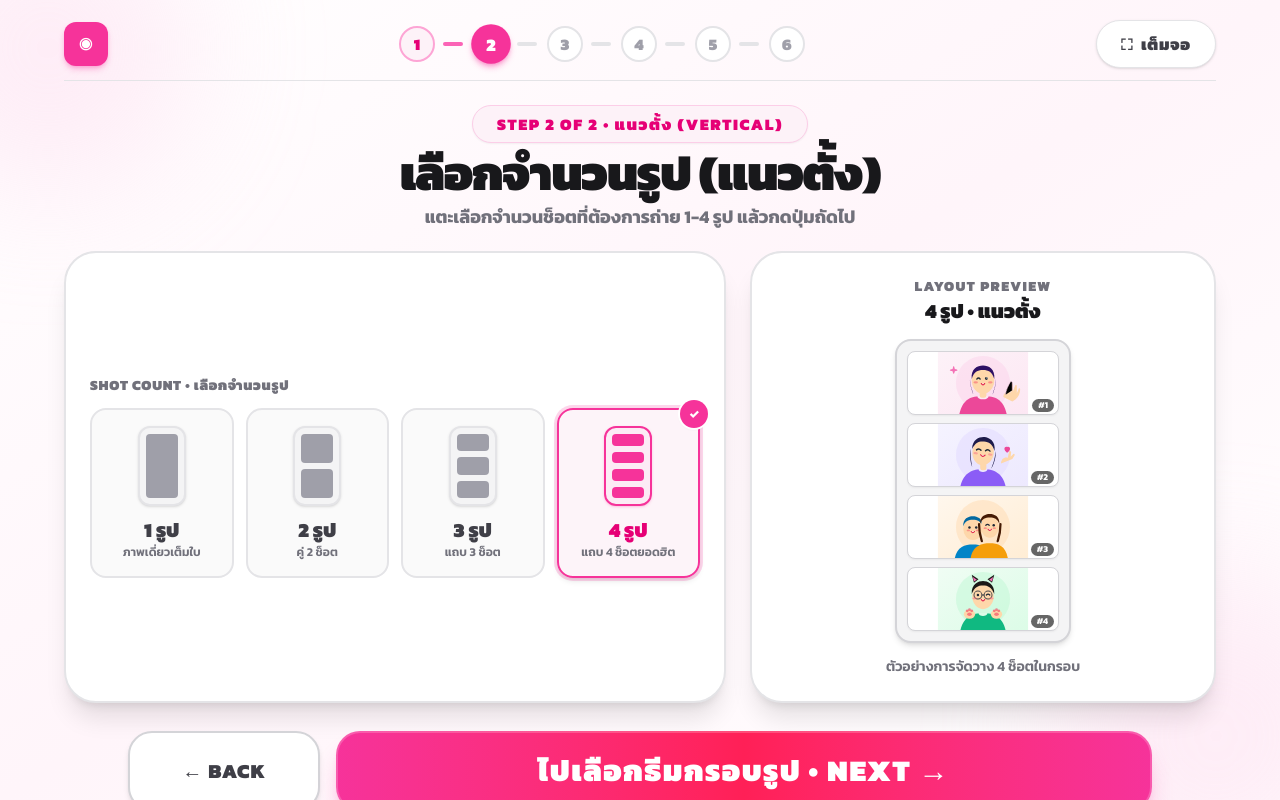
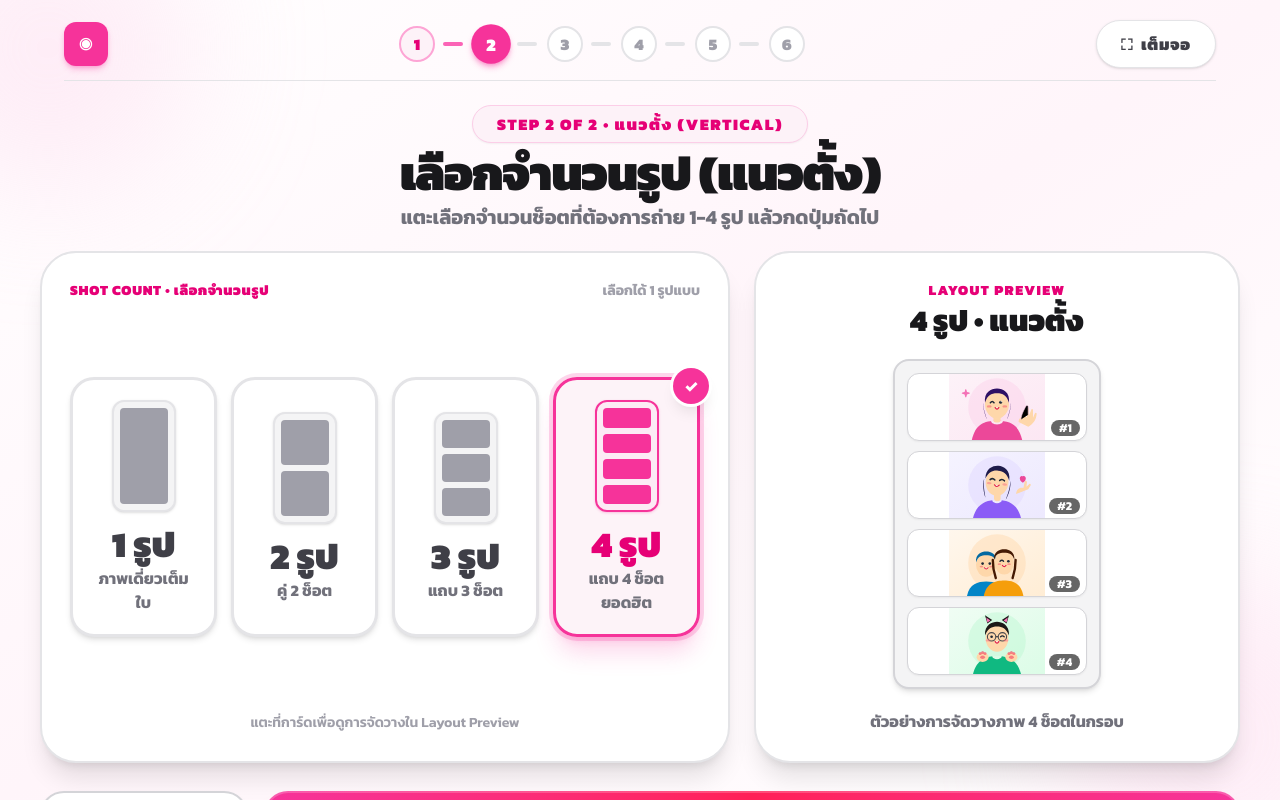
Before and after one commit to suhaimeejehha-glitch/camera-page, a Next.js app: page /setup in a window 1280 px wide. Both pictures are taken after a click on the button "ไปเลือกจำนวนรูป • NEXT →". Built offline with nearby package versions, Linux system fonts and the light colour scheme.

Commit message:
style: upscale shot selection and layout preview for kiosk touchscreen

```diff
--- a/app/components/frames/LayoutSetupStep.tsx
+++ b/app/components/frames/LayoutSetupStep.tsx
@@ -118,7 +118,11 @@ function MiniLayoutIcon({
         active
           ? "border-pink-500 bg-pink-100/60 shadow-pink-500/20"
           : "border-zinc-200 bg-zinc-100"
-      } ${isVertical ? "h-16 sm:h-20 w-10 sm:w-12 flex-col" : "h-10 sm:h-12 w-18 sm:w-22 flex-row"}`}
+      } ${
+        isVertical
+          ? "h-20 sm:h-24 lg:h-28 w-12 sm:w-14 lg:w-16 flex-col"
+          : "h-12 sm:h-14 lg:h-16 w-20 sm:w-24 lg:w-28 flex-row"
+      }`}
     >
       {Array.from({ length: count }).map((_, idx) => (
         <div
@@ -451,7 +455,7 @@ export function LayoutSetupStep() {
   }
 
   return (
-    <div className="flex h-full max-h-full w-full max-w-5xl lg:max-w-6xl flex-col items-center justify-between gap-3 sm:gap-5 py-2 select-none">
+    <div className="flex h-full max-h-full w-full max-w-6xl lg:max-w-7xl flex-col items-center justify-between gap-3 sm:gap-5 py-2 select-none">
       {/* หัวข้อ Step 2 */}
       <div className="flex flex-col items-center gap-1.5 text-center shrink-0">
         <span className="rounded-full border border-pink-200 bg-pink-50 px-6 py-1.5 font-mono text-xs sm:text-sm lg:text-base font-black tracking-widest text-pink-600 uppercase shadow-xs">
@@ -460,18 +464,25 @@ export function LayoutSetupStep() {
         <h2 className="text-3xl font-black text-zinc-900 sm:text-4xl lg:text-5xl tracking-tight">
           เลือกจำนวนรูป ({orientation === "vertical" ? "แนวตั้ง" : "แนวนอน"})
         </h2>
-        <p className="text-base font-bold text-zinc-500 sm:text-lg">
+        <p className="text-base font-bold text-zinc-500 sm:text-lg lg:text-xl">
           แตะเลือกจำนวนช็อตที่ต้องการถ่าย 1-4 รูป แล้วกดปุ่มถัดไป
         </p>
       </div>
 
-      {/* ตัวเลือกจำนวนรูป 1-4 + พรีวิว */}
-      <div className="grid w-full grid-cols-1 gap-4 sm:grid-cols-12 sm:gap-6 my-auto">
-        <div className="flex flex-col justify-center gap-3 rounded-[32px] border-2 border-zinc-200 bg-white p-5 sm:p-6 shadow-xl sm:col-span-7">
-          <p className="font-mono text-xs sm:text-sm font-black tracking-wider text-zinc-500 uppercase text-center sm:text-left">
-            SHOT COUNT • เลือกจำนวนรูป
-          </p>
-          <div className="grid grid-cols-2 gap-3 sm:grid-cols-4">
+      {/* ตัวเลือกจำนวนรูป 1-4 + พรีวิว เต็มจอสัมผัส */}
+      <div className="grid w-full grid-cols-1 gap-5 sm:grid-cols-12 sm:gap-6 my-auto items-stretch">
+        {/* ฝั่งซ้าย: ปุ่มเลือก 1, 2, 3, 4 รูป */}
+        <div className="flex flex-col justify-between gap-4 rounded-[32px] sm:rounded-[36px] border-2 border-zinc-200 bg-white p-5 sm:p-7 shadow-xl sm:col-span-7">
+          <div className="flex items-center justify-between">
+            <p className="font-mono text-xs sm:text-sm font-black tracking-wider text-pink-600 uppercase">
+              SHOT COUNT • เลือกจำนวนรูป
+            </p>
+            <span className="text-xs sm:text-sm font-bold text-zinc-400">
+              เลือกได้ 1 รูปแบบ
+            </span>
+          </div>
+
+          <div className="grid grid-cols-2 gap-3 sm:grid-cols-4 sm:gap-3.5 my-auto">
             {SHOT_OPTIONS.map((opt) => {
               const active = shots === opt.count;
               return (
@@ -479,14 +490,14 @@ export function LayoutSetupStep() {
                   key={opt.count}
                   type="button"
                   onClick={() => setShots(opt.count)}
-                  className={`relative flex min-h-32 sm:min-h-40 flex-col items-center justify-center gap-2.5 rounded-2xl border-2 p-3 sm:p-4 transition active:scale-95 touch-manipulation cursor-pointer ${
+                  className={`relative flex min-h-48 sm:min-h-56 lg:min-h-64 flex-col items-center justify-center gap-3 rounded-2xl sm:rounded-3xl border-3 p-4 sm:p-5 transition-all active:scale-95 touch-manipulation cursor-pointer ${
                     active
-                      ? "border-pink-500 bg-pink-50/80 text-pink-600 shadow-md ring-3 ring-pink-500/20"
-                      : "border-zinc-200 bg-zinc-50 text-zinc-700 hover:border-pink-300 hover:bg-white"
+                      ? "border-pink-500 bg-pink-50/90 text-pink-600 shadow-xl shadow-pink-500/20 ring-4 ring-pink-500/20"
+                      : "border-zinc-200 bg-white text-zinc-700 hover:border-pink-300 shadow-md"
                   }`}
                 >
                   {active ? (
-                    <span className="absolute -top-2.5 -right-2.5 flex h-7 w-7 items-center justify-center rounded-full bg-pink-500 text-xs font-black text-white shadow ring-2 ring-white">
+                    <span className="absolute -top-3 -right-3 flex h-8 w-8 sm:h-9 sm:w-9 items-center justify-center rounded-full bg-pink-500 text-sm sm:text-base font-black text-white shadow-lg ring-3 ring-white">
                       ✓
                     </span>
                   ) : null}
@@ -496,11 +507,11 @@ export function LayoutSetupStep() {
                     orientation={orientation}
                     active={active}
                   />
-                  <div className="flex flex-col items-center text-center">
-                    <span className="text-lg sm:text-xl font-black">
+                  <div className="flex flex-col items-center text-center gap-0.5">
+                    <span className="text-2xl sm:text-3xl lg:text-4xl font-black">
                       {opt.label}
                     </span>
-                    <span className="text-xs text-zinc-500 font-semibold">
+                    <span className="text-xs sm:text-sm lg:text-base text-zinc-500 font-bold">
                       {opt.desc}
                     </span>
                   </div>
@@ -508,44 +519,48 @@ export function LayoutSetupStep() {
               );
             })}
           </div>
+
+          <p className="text-center text-xs sm:text-sm font-semibold text-zinc-400">
+            แตะที่การ์ดเพื่อดูการจัดวางใน Layout Preview
+          </p>
         </div>
 
-        {/* ฝั่งตัวอย่างโครงกรอบ */}
-        <div className="flex flex-col items-center justify-center gap-2.5 rounded-[32px] border-2 border-zinc-200 bg-white p-5 sm:p-6 shadow-xl sm:col-span-5">
+        {/* ฝั่งขวา: ตัวอย่างโครงกรอบ (Preview) */}
+        <div className="flex flex-col items-center justify-between gap-3 rounded-[32px] sm:rounded-[36px] border-2 border-zinc-200 bg-white p-5 sm:p-7 shadow-xl sm:col-span-5">
           <div className="text-center">
-            <p className="font-mono text-xs sm:text-sm font-black tracking-widest text-zinc-500 uppercase">
-              Layout Preview
+            <p className="font-mono text-xs sm:text-sm font-black tracking-widest text-pink-600 uppercase">
+              LAYOUT PREVIEW
             </p>
-            <p className="font-black text-zinc-900 text-lg sm:text-xl">
+            <p className="font-black text-zinc-900 text-xl sm:text-2xl lg:text-3xl mt-0.5">
               {shots} รูป • {orientation === "vertical" ? "แนวตั้ง" : "แนวนอน"}
             </p>
           </div>
 
-          <div className="flex min-h-[170px] sm:min-h-[200px] w-full items-center justify-center py-1">
+          <div className="flex min-h-[220px] sm:min-h-[260px] lg:min-h-[300px] w-full items-center justify-center py-2">
             <div
-              className={`flex gap-2 rounded-2xl border-2 border-zinc-300 bg-zinc-100 p-2.5 shadow-md transition-all ${
+              className={`flex gap-2.5 rounded-2xl border-2 border-zinc-300 bg-zinc-100 p-3 shadow-md transition-all ${
                 orientation === "vertical"
-                  ? "w-40 sm:w-44 flex-col"
-                  : "w-full max-w-[340px] sm:max-w-[400px] flex-row"
+                  ? "w-44 sm:w-52 flex-col"
+                  : "w-full max-w-[380px] sm:max-w-[440px] flex-row"
               }`}
             >
               {Array.from({ length: shots }).map((_, idx) => (
                 <div
                   key={idx}
-                  className={`group relative overflow-hidden rounded-lg border border-zinc-300 bg-white shadow-xs ${
+                  className={`group relative overflow-hidden rounded-xl border border-zinc-300 bg-white shadow-xs ${
                     orientation === "vertical"
                       ? shots === 1
-                        ? "h-40 sm:h-44 w-full"
+                        ? "h-56 sm:h-64 w-full"
                         : shots === 2
-                        ? "h-24 sm:h-26 w-full"
+                        ? "h-28 sm:h-32 w-full"
                         : shots === 3
-                        ? "h-18 sm:h-20 w-full"
-                        : "h-14 sm:h-16 w-full"
-                      : "h-22 sm:h-26 flex-1"
+                        ? "h-20 sm:h-22 w-full"
+                        : "h-15 sm:h-17 w-full"
+                      : "h-24 sm:h-28 flex-1"
                   }`}
                 >
                   <SamplePosePhoto poseIndex={idx} />
-                  <span className="absolute bottom-0.5 right-1 rounded-full bg-black/60 px-1.5 font-mono text-[9px] font-bold text-white">
+                  <span className="absolute bottom-1 right-1.5 rounded-full bg-black/60 px-2 font-mono text-[10px] sm:text-xs font-bold text-white">
                     #{idx + 1}
                   </span>
                 </div>
@@ -553,18 +568,18 @@ export function LayoutSetupStep() {
             </div>
           </div>
 
-          <p className="text-xs sm:text-sm text-zinc-500 font-semibold">
-            ตัวอย่างการจัดวาง {shots} ช็อตในกรอบ
+          <p className="text-xs sm:text-sm lg:text-base text-zinc-500 font-bold text-center">
+            ตัวอย่างการจัดวางภาพ {shots} ช็อตในกรอบ
           </p>
         </div>
       </div>
 
-      {/* ปุ่ม Back และ Next ด้านล่าง */}
-      <div className="flex w-full items-center justify-between gap-4 max-w-5xl shrink-0 pt-2">
+      {/* ปุ่ม Back และ Next ด้านล่าง ขนาดใหญ่พอดีกับจอทัชสกรีน */}
+      <div className="flex w-full items-center justify-between gap-4 max-w-6xl lg:max-w-7xl shrink-0 pt-2">
         <button
           type="button"
           onClick={() => setStep("orientation")}
-          className="inline-flex h-16 sm:h-18 lg:h-20 w-40 sm:w-48 items-center justify-center rounded-2xl sm:rounded-3xl border-2 border-zinc-300 bg-white px-6 text-lg sm:text-xl font-black tracking-wider text-zinc-700 uppercase shadow-md transition active:scale-95 hover:border-pink-400 hover:text-pink-600 touch-manipulation cursor-pointer"
+          className="inline-flex h-16 sm:h-18 lg:h-20 w-40 sm:w-48 lg:w-52 items-center justify-center rounded-2xl sm:rounded-3xl border-2 border-zinc-300 bg-white px-6 text-lg sm:text-xl lg:text-2xl font-black tracking-wider text-zinc-700 uppercase shadow-md transition active:scale-95 hover:border-pink-400 hover:text-pink-600 touch-manipulation cursor-pointer"
         >
           ← BACK
         </button>
```
